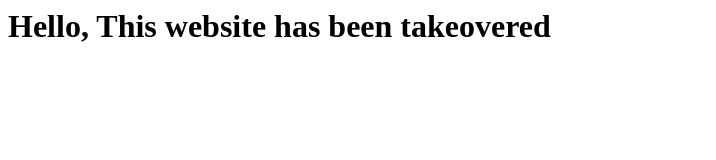
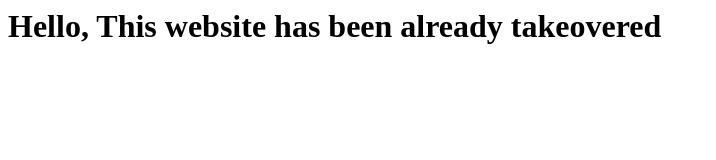
Before and after one commit to thedaerklord/take-over.github.io, a plain HTML site: page index.html in a window 1280 px wide. Shown: the whole page, without its empty margins (0-716 px from the left). Drawn offline with Linux system fonts and the light colour scheme.

Commit message:
index.html

```diff
--- a/index.html
+++ b/index.html
@@ -1 +1 @@
-<h1>Hello, This website has been takeovered </h1>
+<h1>Hello, This website has been already takeovered </h1>
```
